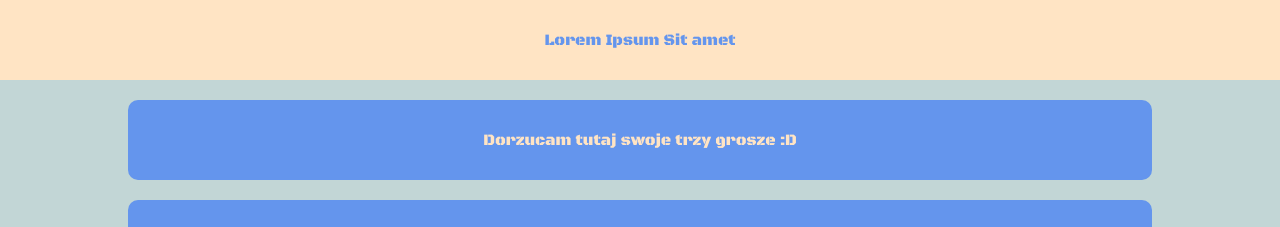
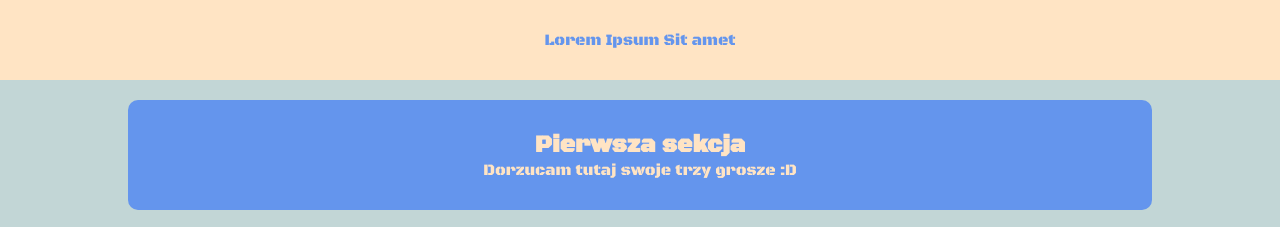
Before and after one commit to kodilla-19-02/git_test_repo, a plain HTML site: page index.html in a window 1280 px wide. Shown: the top 227 px of the page. Drawn offline with Linux system fonts and the light colour scheme.

Commit message:
Update index.html
Add h2 heading to first section

```diff
--- a/index.html
+++ b/index.html
@@ -12,6 +12,7 @@
         </header>
         <!-- ADD BELOW THIS LINE -->
         <section>
+            <h2>Pierwsza sekcja</h2>
             <p>Dorzucam tutaj swoje trzy grosze :D</p>
         </section>
         <section>
```
